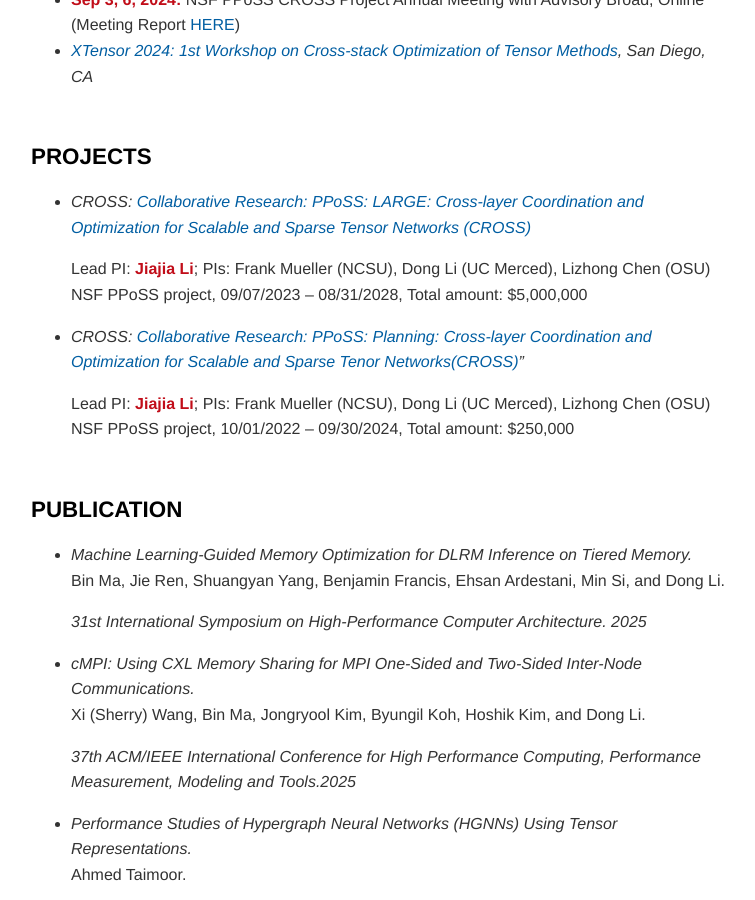
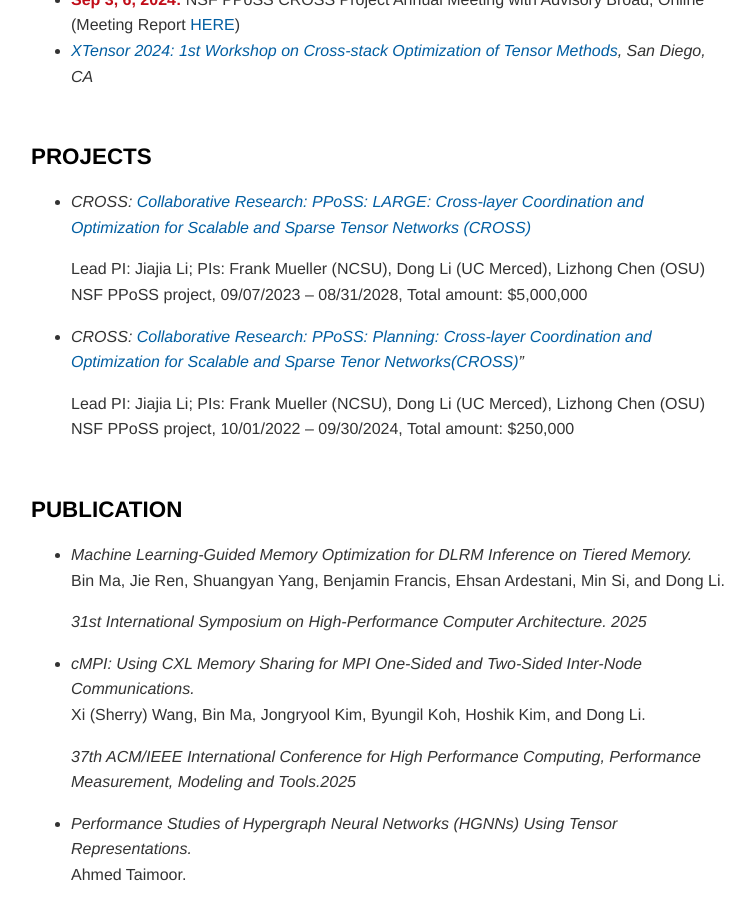
Before and after one commit to tensorworld/cross, a Jekyll site: the page built from index.html, in a window 1280 px wide and 900 px high, scrolled down 534 px. Shown: the whole window, without its empty margins (149-904 px from the left). Built offline with Jekyll 4.4.1, drawn with Linux system fonts in a browser that asks for light colours; nearby versions of some CDN libraries; some web fonts are replaced.

Commit message:
remove some strong

```diff
--- a/_includes/contact.html
+++ b/_includes/contact.html
@@ -3,8 +3,8 @@
         <article>
 
         <p>
-        <strong>Please feel free to drop me an email @ <a href="mailto:jiajia.li@ncsu.edu">jiajia.li@ncsu.edu</a> if you are interested in this project for collaboration.
-        </p></strong><br/>
+        Please feel free to drop me an email @ <a href="mailto:jiajia.li@ncsu.edu">jiajia.li@ncsu.edu</a> if you are interested in this project for collaboration.
+        </p><br/>
 
     </article>
 </section>
--- a/_includes/projects.html
+++ b/_includes/projects.html
@@ -7,7 +7,7 @@
                     <p><em>CROSS: <a href="https://www.nsf.gov/awardsearch/showAward?AWD_ID=2316201&HistoricalAwards=false">Collaborative Research: PPoSS: LARGE: Cross-layer Coordination and Optimization for Scalable and Sparse Tensor Networks (CROSS)</a></em></p>
                 </header>
                 <p>
-                    Lead PI: <strong>Jiajia Li</strong>; PIs: Frank Mueller (NCSU), Dong Li (UC Merced), Lizhong Chen (OSU) <br/>
+                    Lead PI: Jiajia Li; PIs: Frank Mueller (NCSU), Dong Li (UC Merced), Lizhong Chen (OSU) <br/>
                     NSF PPoSS project, 09/07/2023 – 08/31/2028, Total amount: $5,000,000
                 </p>
             </li>
@@ -16,7 +16,7 @@
                     <p><em>CROSS: <a href="https://www.nsf.gov/awardsearch/showAward?AWD_ID=2247309&HistoricalAwards=false">Collaborative Research: PPoSS: Planning: Cross-layer Coordination and Optimization for Scalable and Sparse Tenor Networks(CROSS)</a>”</em></p>
                 </header>
                 <p>
-                    Lead PI: <strong>Jiajia Li</strong>; PIs: Frank Mueller (NCSU), Dong Li (UC Merced), Lizhong Chen (OSU) <br/>
+                    Lead PI: Jiajia Li; PIs: Frank Mueller (NCSU), Dong Li (UC Merced), Lizhong Chen (OSU) <br/>
                     NSF PPoSS project, 10/01/2022 – 09/30/2024, Total amount: $250,000
                 </p>
             </li>
```
